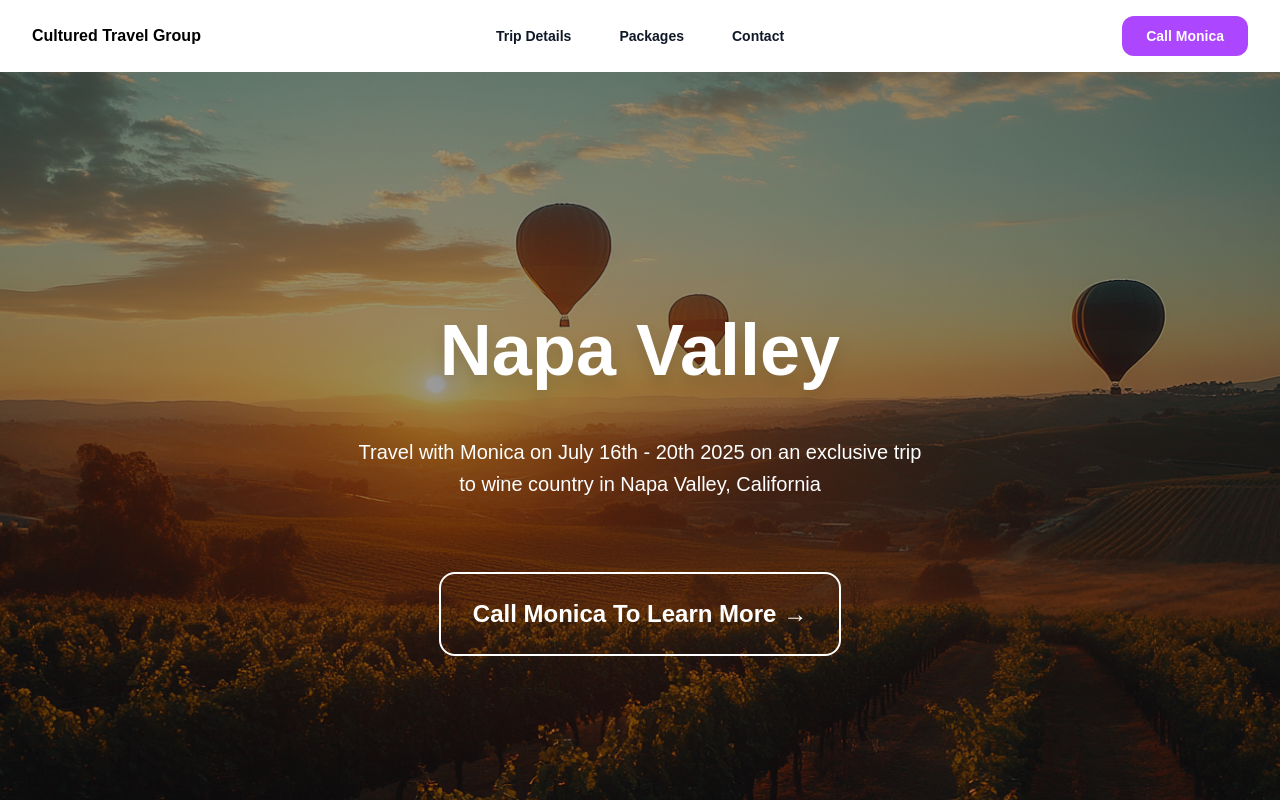
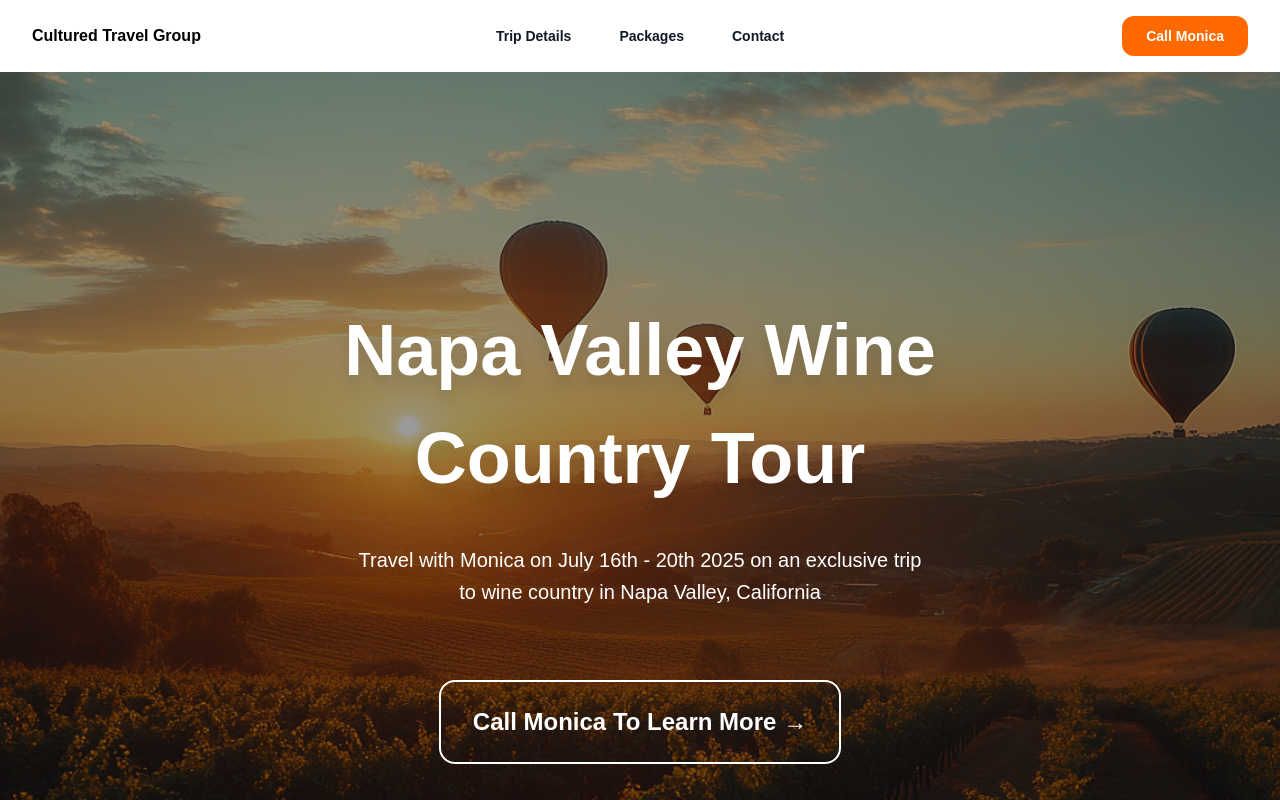
Before and after one commit to kgb4000/culturedtravelgroup, a Next.js app: page / in a window 1280 px wide. Shown: the top 800 px of the page. Built offline with nearby package versions, Linux system fonts and the light colour scheme.

Commit message:
Changed button color in the Nav.

```diff
--- a/app/layout.js
+++ b/app/layout.js
@@ -16,7 +16,7 @@ const geistMono = Geist_Mono({
 export const metadata = {
   title: 'Napa Valley Wine Country Trip | Cultured Travel Group',
   description:
-    "Indulge in a four-night, five-day journey in California's wine country. Includes luxurious accommodations, gourmet meals, exclusive wine tastings, and more.",
+    "Indulge in a four-night, five-day journey in California's wine country. Get luxurious accommodations, gourmet meals, exclusive wine tastings, and more.",
   alternates: {
     canonical: 'https://culturedtravelgroup.com',
   },
--- a/app/page.js
+++ b/app/page.js
@@ -10,7 +10,7 @@ export default function Home() {
     <>
       <div className="container max-w-full">
         <Hero
-          herotext="Napa Valley"
+          herotext="Napa Valley Wine Country Tour"
           heroSubText="Travel with Monica on July 16th - 20th 2025 on an exclusive trip to wine country in Napa Valley, California"
           imageUrl="/images/nappa-valley-trip.png"
           buttonText="Call Monica To Learn More &rarr;"
--- a/components/Hero.js
+++ b/components/Hero.js
@@ -18,7 +18,7 @@ export default function Hero({
         }}
       >
         <div className="text-center px-6 py-32 sm:py-48 lg:py-56">
-          <h1 className="text-4xl md:text-7xl font-semibold text-white sm:text-7xl leading-normal max-w-4xl mx-auto drop-shadow-xl">
+          <h1 className="text-4xl md:text-7xl font-semibold text-white sm:text-7xl leading-normal max-w-2xl mx-auto drop-shadow-xl">
             {herotext}
           </h1>
           {heroSubText && (
--- a/components/Nav.js
+++ b/components/Nav.js
@@ -53,7 +53,7 @@ export default function Nav() {
               href="tel:240-665-3350"
               className="text-sm/6 font-semibold text-black no-underline"
             >
-              <button className="py-2 px-6 rounded-xl bg-purple-500 text-white border-0">
+              <button className="py-2 px-6 rounded-xl bg-orange-500 text-white border-0">
                 Call Monica
               </button>
             </a>
```
